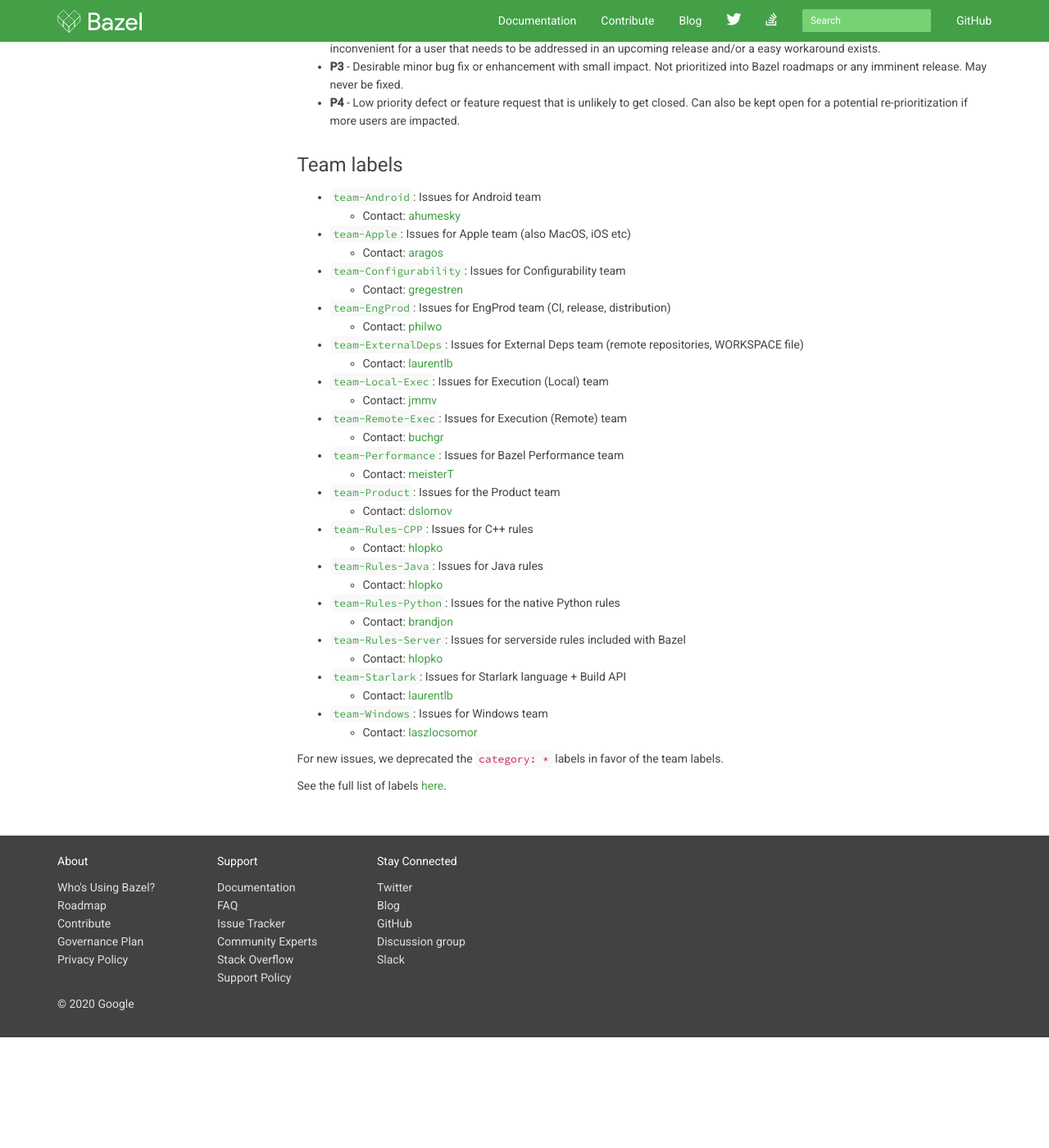
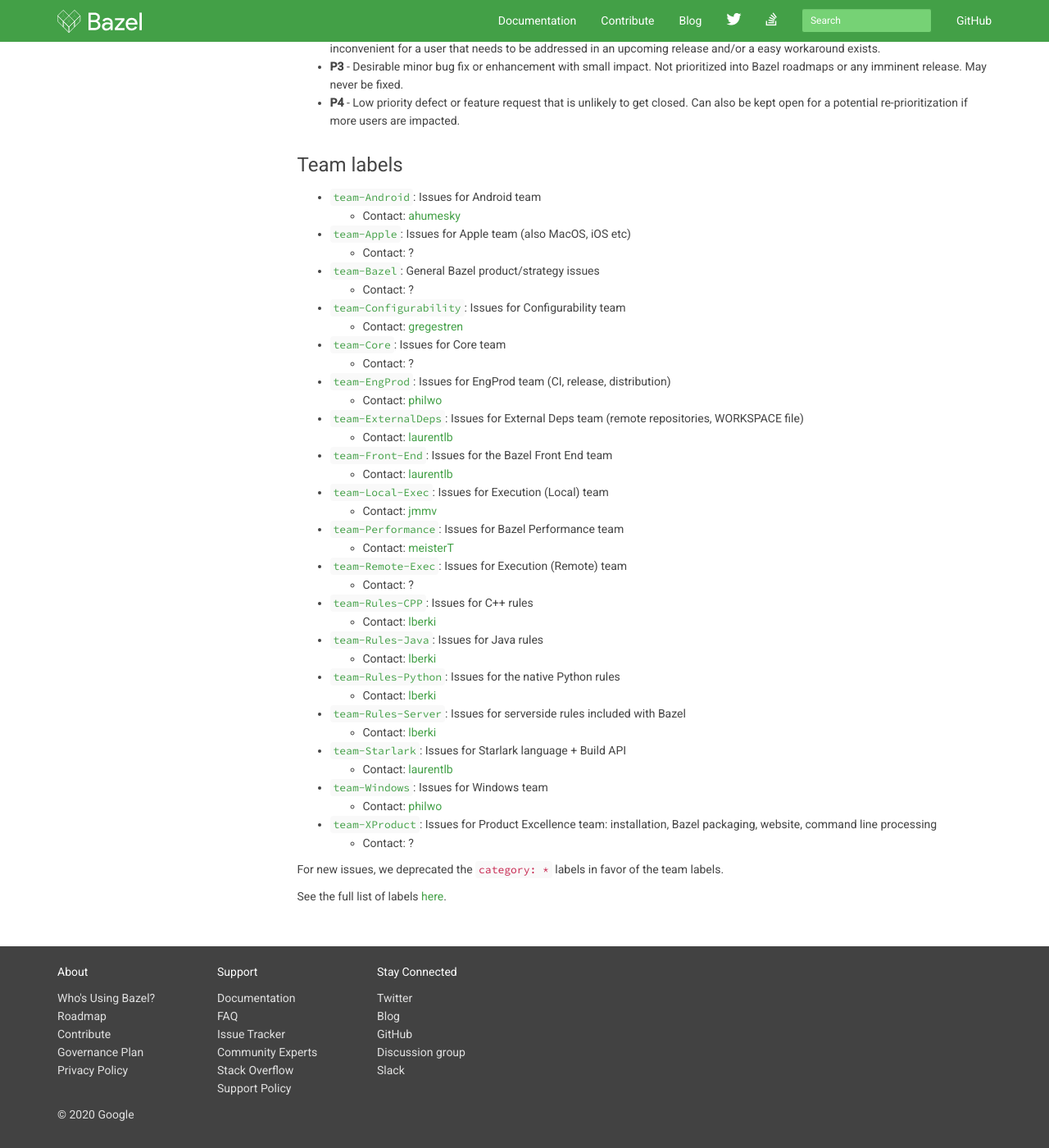
Before and after one commit to bazelbuild/bazel-website, a Jekyll site: the page built from maintainers-guide.md, in a window 1280 px wide and 1400 px high, scrolled down 3115 px. Shown: the whole window at 82% size. Built offline with Jekyll 4.4.1, drawn with Linux system fonts in a browser that asks for light colours; nearby versions of some CDN libraries; library files that are not in the unit come from our copies; comment, search, counter and statistics services are not loaded; before the commit the page ends 4380 px from its top, so only the background shows below that.

Commit message:
Update the list of team leads / owners for the labels

```diff
--- a/maintainers-guide.md
+++ b/maintainers-guide.md
@@ -195,34 +195,40 @@
 *   [`team-Android`](https://github.com/bazelbuild/bazel/labels/team-Android): Issues for Android team
     *   Contact: [ahumesky](https://github.com/ahumesky)
 *   [`team-Apple`](https://github.com/bazelbuild/bazel/labels/team-Apple): Issues for Apple team (also MacOS, iOS etc)
-    * Contact: [aragos](https://github.com/aragos)
+    * Contact: ?
+*   [`team-Bazel`](https://github.com/bazelbuild/bazel/labels/team-Bazel): General Bazel product/strategy issues
+    * Contact: ?
 *   [`team-Configurability`](https://github.com/bazelbuild/bazel/labels/team-Configurability): Issues for Configurability team
     * Contact: [gregestren](https://github.com/gregestren)
+*   [`team-Core`](https://github.com/bazelbuild/bazel/labels/team-Core): Issues for Core team
+    * Contact: ?
 *   [`team-EngProd`](https://github.com/bazelbuild/bazel/labels/team-Engprod): Issues for EngProd team (CI, release, distribution)
     * Contact: [philwo](https://github.com/philwo)
 *   [`team-ExternalDeps`](https://github.com/bazelbuild/bazel/labels/team-ExternalDeps): Issues for External Deps team (remote repositories,
     WORKSPACE file)
     * Contact: [laurentlb](https://github.com/laurentlb)
+*   [`team-Front-End`](https://github.com/bazelbuild/bazel/labels/team-Front-End): Issues for the Bazel Front End team
+    * Contact: [laurentlb](https://github.com/laurentlb)
 *   [`team-Local-Exec`](https://github.com/bazelbuild/bazel/labels/team-Local-Exec): Issues for Execution (Local) team
     * Contact: [jmmv](https://github.com/jmmv)
-*   [`team-Remote-Exec`](https://github.com/bazelbuild/bazel/labels/team-Remote-Exec): Issues for Execution (Remote) team
-    * Contact: [buchgr](https://github.com/buchgr)
 *   [`team-Performance`](https://github.com/bazelbuild/bazel/labels/team-Performance): Issues for Bazel Performance team
     * Contact: [meisterT](https://github.com/meisterT)
-*   [`team-Product`](https://github.com/bazelbuild/bazel/labels/team-Product): Issues for the Product team
-    * Contact: [dslomov](https://github.com/dslomov)
+*   [`team-Remote-Exec`](https://github.com/bazelbuild/bazel/labels/team-Remote-Exec): Issues for Execution (Remote) team
+    * Contact: ?
 *   [`team-Rules-CPP`](https://github.com/bazelbuild/bazel/labels/team-Rules-CPP): Issues for C++ rules
-    * Contact: [hlopko](https://github.com/hlopko)
+    * Contact: [lberki](https://github.com/lberki)
 *   [`team-Rules-Java`](https://github.com/bazelbuild/bazel/labels/team-Rules-Java): Issues for Java rules
-    * Contact: [hlopko](https://github.com/hlopko)
+    * Contact: [lberki](https://github.com/lberki)
 *   [`team-Rules-Python`](https://github.com/bazelbuild/bazel/labels/team-Rules-Python): Issues for the native Python rules
-    * Contact: [brandjon](https://github.com/brandjon)
+    * Contact: [lberki](https://github.com/lberki)
 *   [`team-Rules-Server`](https://github.com/bazelbuild/bazel/labels/team-Rules-Server): Issues for serverside rules included with Bazel
-    * Contact: [hlopko](https://github.com/hlopko)
+    * Contact: [lberki](https://github.com/lberki)
 *   [`team-Starlark`](https://github.com/bazelbuild/bazel/labels/team-Starlark): Issues for Starlark language + Build API
     * Contact: [laurentlb](https://github.com/laurentlb)
 *   [`team-Windows`](https://github.com/bazelbuild/bazel/labels/team-Windows): Issues for Windows team
-    * Contact: [laszlocsomor](https://github.com/laszlocsomor)
+    * Contact: [philwo](https://github.com/philwo)
+*   [`team-XProduct`](https://github.com/bazelbuild/bazel/labels/team-XProduct): Issues for Product Excellence team: installation, Bazel packaging, website, command line processing
+    * Contact: ?
 
 For new issues, we deprecated the `category: *` labels in favor of the team labels.
 
```
